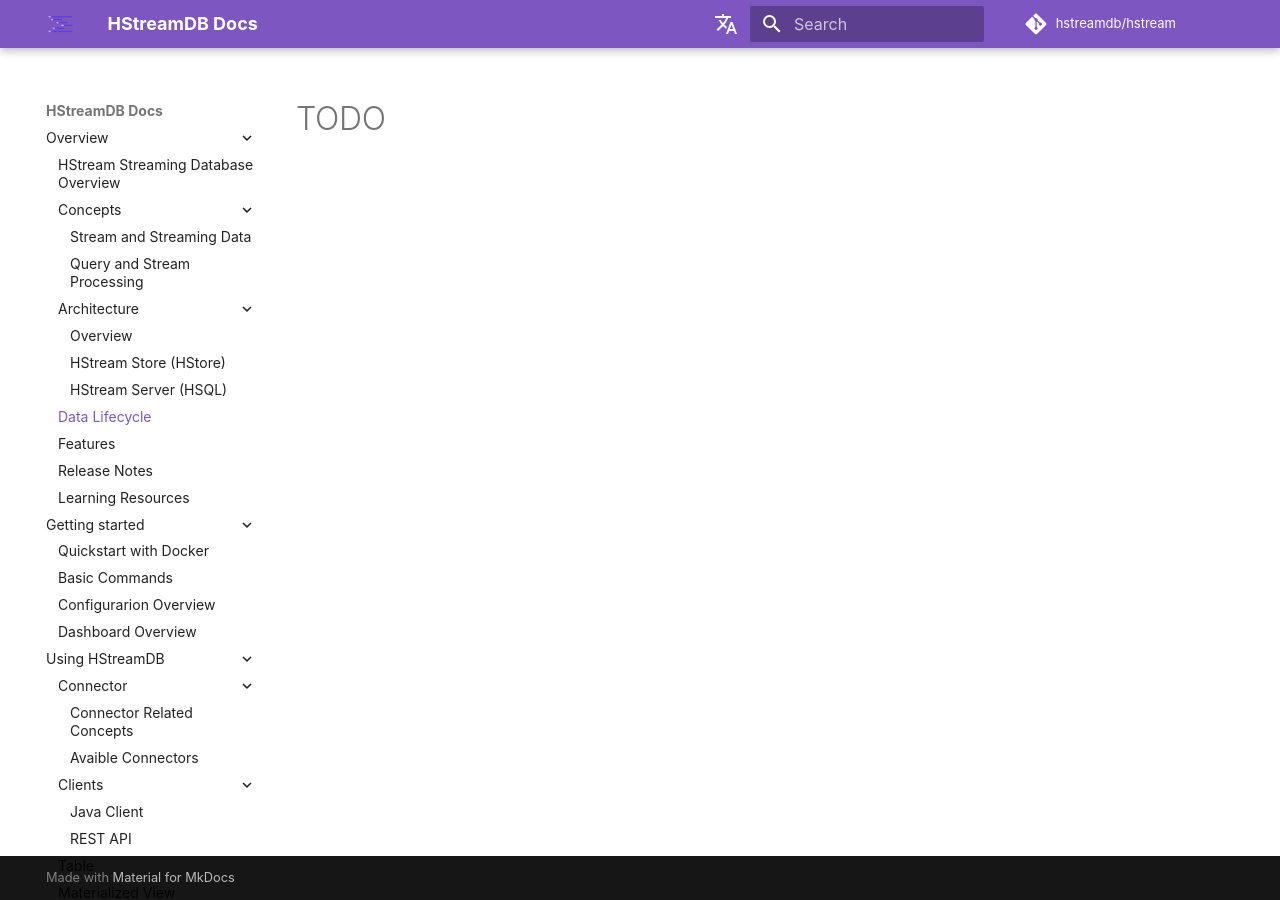
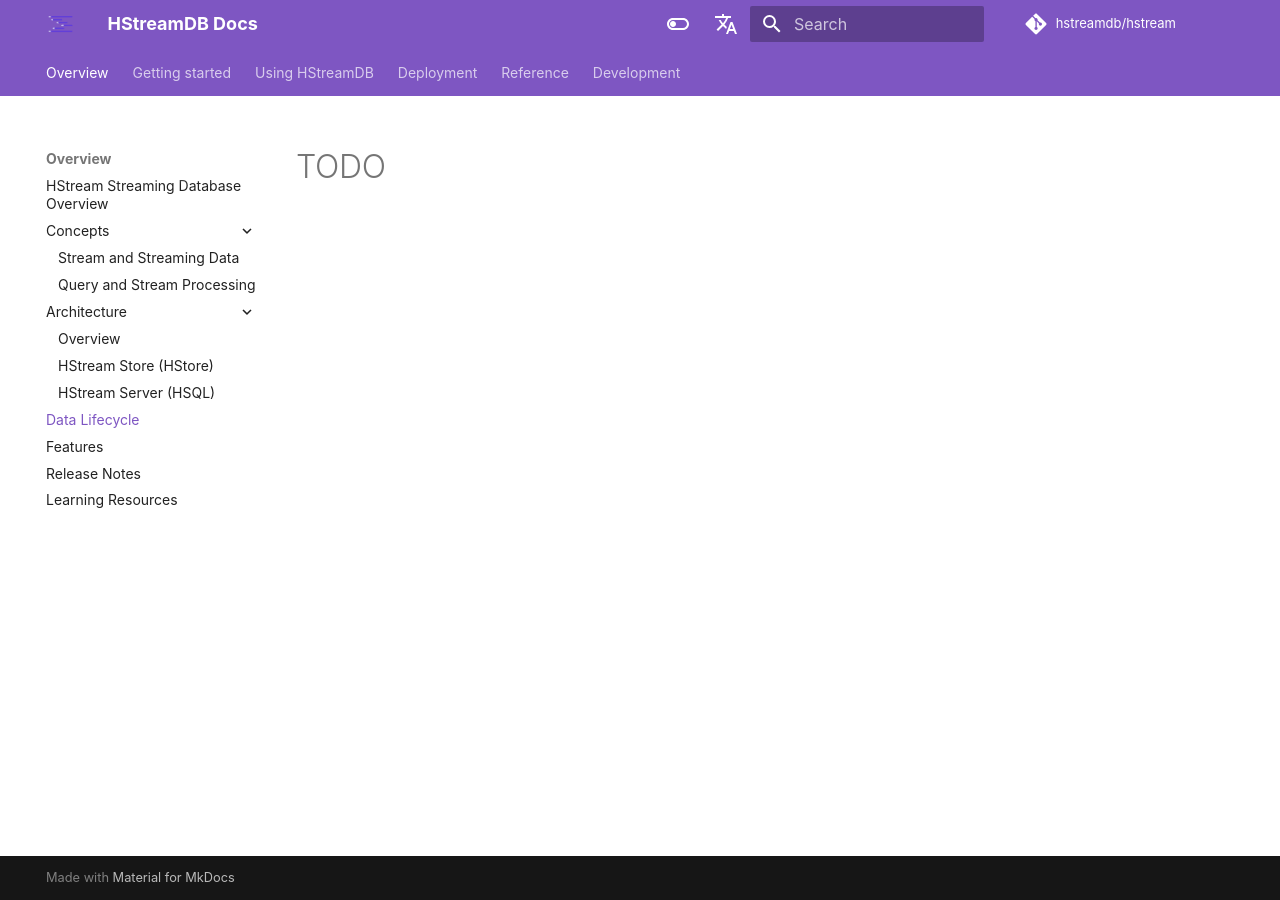
Before and after one commit to hstreamdb/docs, an MkDocs documentation site: the page built from docs/overview/data-lifecycle.md, in a window 1280 px wide. Built offline with MkDocs 1.6.1 and Material for MkDocs 9.7.7, drawn with Linux system fonts in a browser that asks for light colours; comment, search, counter and statistics services are not loaded.

Commit message:
minor updates (#27)

```diff
--- a/mkdocs.yml
+++ b/mkdocs.yml
@@ -9,8 +9,20 @@ theme:
   features:
     - instant
     - navigation.expand
+    - navigation.instant
+    - navigation.tabs
+    - navigation.top
   palette:
-    primary: deep purple
+    - scheme: default
+      primary: deep purple
+      toggle:
+        icon: material/toggle-switch-off-outline
+        name: Switch to dark mode
+    - scheme: slate
+      primary: purple
+      toggle:
+        icon: material/toggle-switch
+        name: Switch to light mode
   language: en
 
 plugins:
@@ -27,7 +39,7 @@ extra:
 
       # Switch to Chinese
     - name: 中文
-      link: /zh_CN/start/quickstart-with-docker/
+      link: https://docs-zh.hstream.io/
       lang: zh
 
 nav:
@@ -58,9 +70,9 @@ nav:
           - REST API: using-hstreamdb/clients/restapi.md
       - Table: using-hstreamdb/table.md
       - Materialized View: using-hstreamdb/materialized-view.md
-      - Deployment:
-          - Overview: using-hstreamdb/deployment/overview.md
       - CLI: using-hstreamdb/cli.md
+  - Deployment:
+      - Running on Kubernetes: deployment/deploy-k8s.md
   - Reference:
       - Security:
           - Security Checklist: reference/security/checklist.md
```
Also changed, not shown: docs/deployment/deploy-k8s.md (added, +4 -0 lines), docs/using-hstreamdb/deployment/overview.md (deleted, +0 -1 lines).
